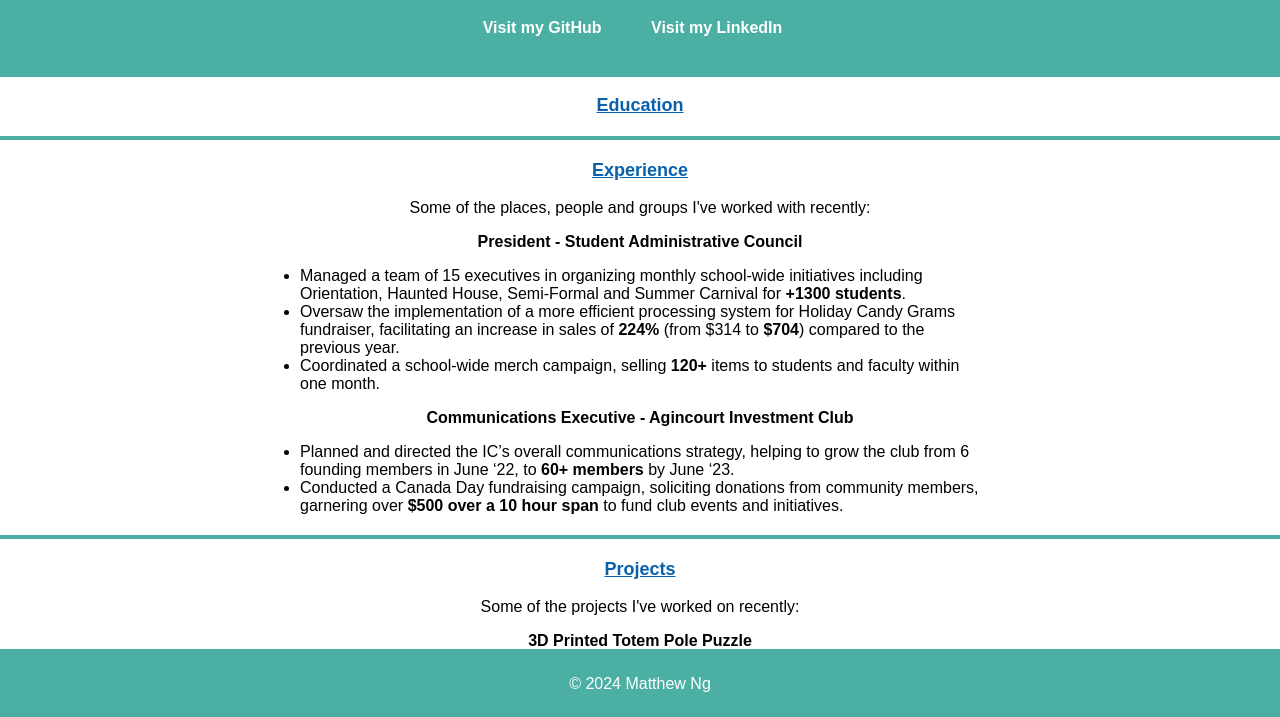
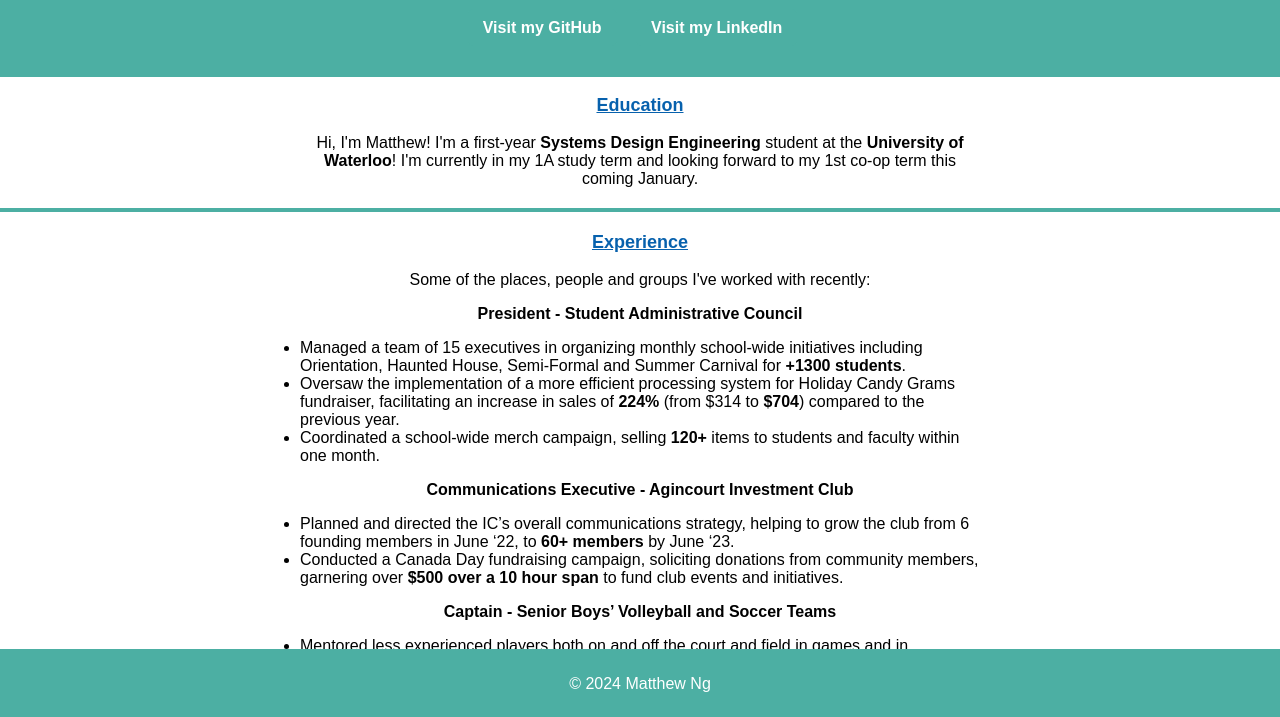
Before and after one commit to Matthewm99/-Matthewm99.github.io, a plain HTML site: page index.html in a window 1280 px wide. Shown: the part 81-798 px from the top of the page. Drawn offline with Linux system fonts and the light colour scheme.

Commit message:
Committing

```diff
--- a/index.html
+++ b/index.html
@@ -22,6 +22,7 @@
 </header>
 
 <p class="Education">Education</p>
+<p class="education-description"> Hi, I'm Matthew! I'm a first-year <strong>Systems Design Engineering</strong> student at the <strong>University of Waterloo</strong>! I'm currently in my 1A study term and looking forward to my 1st co-op term this coming January.</p>
 <hr class="divider">
 <p class="Experience">Experience</p>
 <p class="experience-description">Some of the places, people and groups I've worked with recently:</p>
@@ -46,6 +47,16 @@
                 over a 10 hour span</strong> to fund club events and initiatives.
             </li>
         </ul>
+
+        <p class="captain">Captain - Senior Boys’ Volleyball and Soccer Teams</p>
+        <ul class="captain-description">
+            <li> Mentored less experienced players both on and off the court and field in games and in practices, through drills, set plays
+                and exercises, leading the soccer team to the 2024 TDSB <strong>City Championships</strong>.
+            </li>
+            <li> Selected as both Senior Boys’ <strong>Volleyball MVP</strong> and Senior Boys’ <strong>Soccer MVP</strong> for outstanding contribution, leadership and
+                sportsmanship.
+            </li>
+        </ul>
 <hr class="divider">
 <p class="Projects">Projects</p>
 <p class="project-description">Some of the projects I've worked on recently:</p>
--- a/style.css
+++ b/style.css
@@ -45,7 +45,14 @@ nav ul li a:hover {
     font-size: large;
     font-weight: bold;
     text-decoration: underline;
+}
 
+.education-description {
+    padding-top: 0;
+    padding-right: 300px;
+    padding-left: 300px;
+    text-align: center;
+    font-weight: normal;
 }
 
 .divider {
@@ -81,6 +88,19 @@ nav ul li a:hover {
 }
 
 .communications-executive-description{
+    padding-top: 0;
+    padding-right: 300px;
+    padding-left: 300px;
+    text-align: left;
+    font-weight: normal;
+}
+
+.captain{
+    font-weight: bold;
+    padding-bottom: 0;
+}
+
+.captain-description{
     padding-top: 0;
     padding-right: 300px;
     padding-left: 300px;
```
